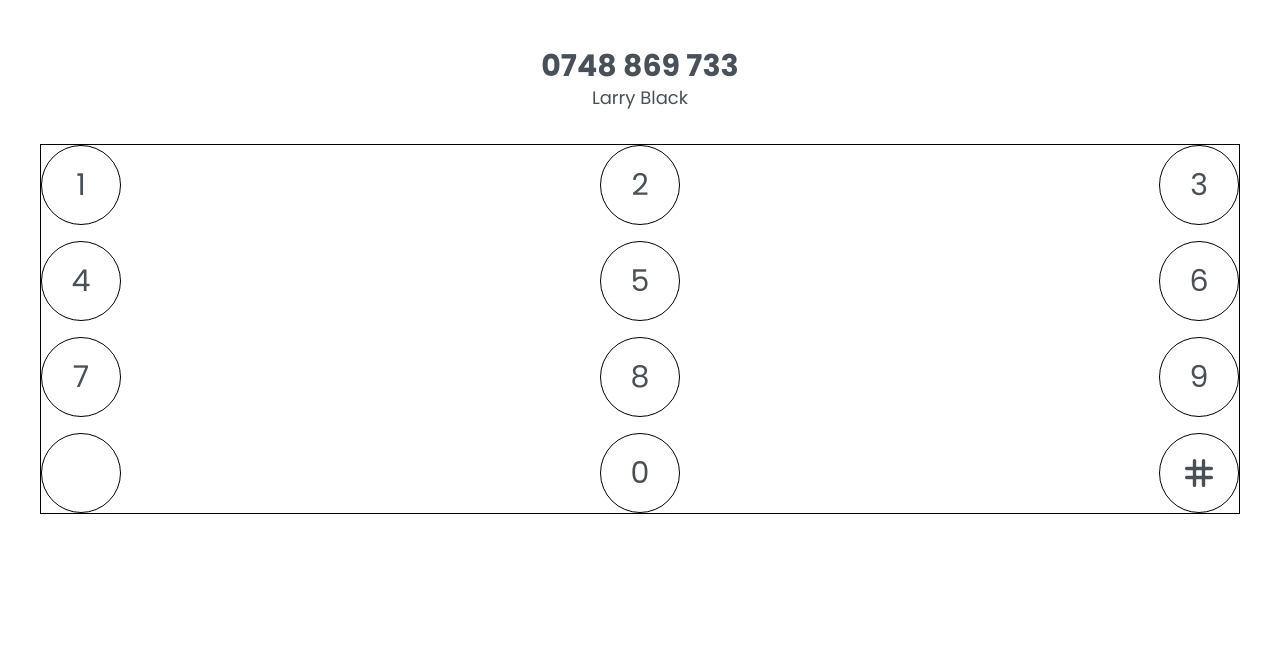
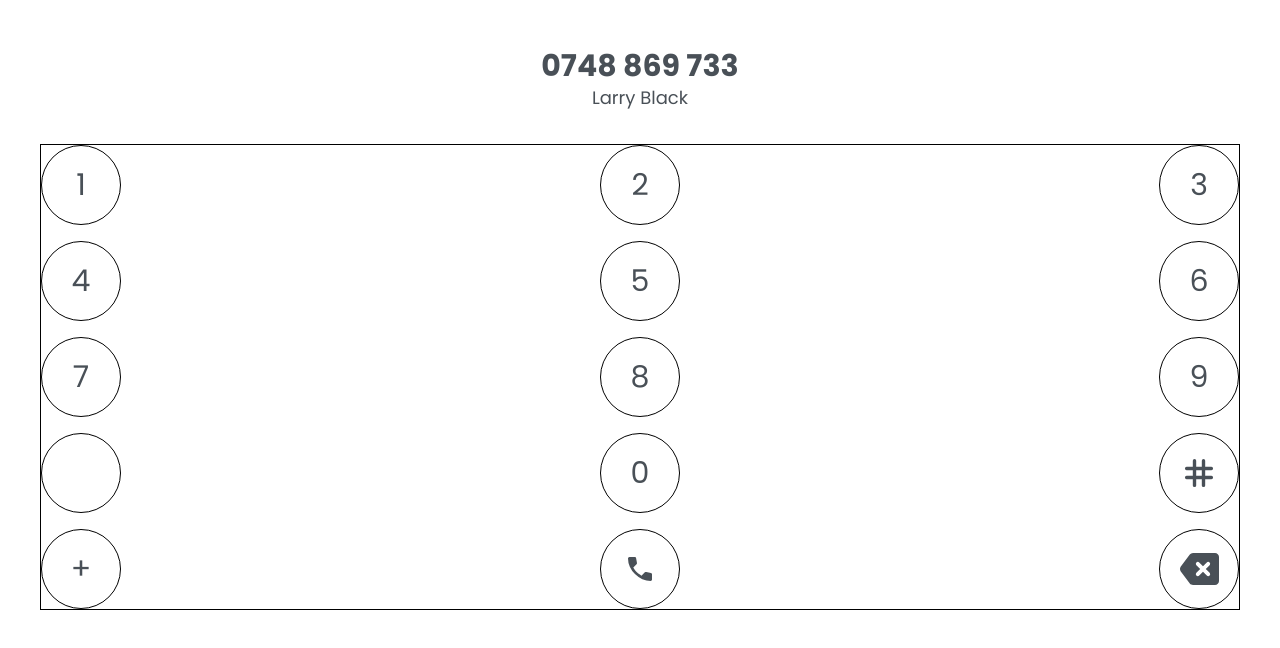
Before and after one commit to rodercode/mobile-pad-challenge, a Vue app: page / in a window 1280 px wide. Shown: the top 648 px of the page. Built offline with nearby package versions, Linux system fonts and the light colour scheme; some icons are missing.

Commit message:
create button components backSpace, Add and call

```diff
--- /dev/null
+++ b/src/components/ButtonAdd.vue
@@ -0,0 +1,17 @@
+<template>
+    <button
+      class="w-20 h-20 text-3xl border-black rounded-full btn-icon border-1"
+    >
+      +
+    </button>
+  </template>
+  <script lang="ts">
+  import { defineComponent } from "vue";
+  export default defineComponent({
+    props: {
+      name: {
+        type: String,
+      },
+    },
+  });
+  </script>
--- /dev/null
+++ b/src/components/ButtonBackSpace.vue
@@ -0,0 +1,24 @@
+<template>
+  <button
+    class="w-20 h-20 text-3xl border-black rounded-full btn-icon place-items-center border-1"
+  >
+    <IconBackspace class="w-12 h-12" />
+  </button>
+</template>
+<script lang="ts">
+import { defineComponent } from "vue";
+import IconBackspace from "~icons/material-symbols/backspace-rounded";
+export default defineComponent({
+  components: {
+    IconBackspace,
+  },
+});
+</script>
+
+<style lang="scss" scoped>
+button {
+  display: flex;
+  justify-content: center;
+  align-items: center;
+}
+</style>
--- /dev/null
+++ b/src/components/ButtonCall.vue
@@ -0,0 +1,29 @@
+<template>
+  <button
+    class="w-20 h-20 text-3xl border-black rounded-full btn-icon border-1"
+  >
+    <IconCall class="w-8 h-8" />
+  </button>
+</template>
+<script lang="ts">
+import { defineComponent } from "vue";
+import IconCall from "~icons/material-symbols/call";
+export default defineComponent({
+  props: {
+    name: {
+      type: String,
+    },
+  },
+  components: {
+    IconCall,
+  },
+});
+</script>
+
+<style lang="scss" scoped>
+button {
+  display: flex;
+  justify-content: center;
+  align-items: center;
+}
+</style>
--- a/src/views/MobilePadView.vue
+++ b/src/views/MobilePadView.vue
@@ -19,6 +19,9 @@
       <!-- BTN NUMBER 0 -->
       <ButtonNumber name="0" />
       <ButtonHash />
+      <ButtonAdd />
+      <ButtonCall />
+      <ButtonBackSpace />
     </main>
   </div>
 </template>
@@ -30,12 +33,18 @@ import { defineComponent } from "vue";
 import ButtonNumber from "../components/ButtonNumbers.vue";
 import ButtonHash from "../components/ButtonHash.vue";
 import ButtonAsterisk from "../components/ButtonAsterisk.vue";
+import ButtonAdd from "../components/ButtonAdd.vue";
+import ButtonCall from "../components/ButtonCall.vue";
+import ButtonBackSpace from "../components/ButtonBackSpace.vue";
 
 export default defineComponent({
   components: {
     ButtonNumber,
     ButtonHash,
     ButtonAsterisk,
+    ButtonAdd,
+    ButtonCall,
+    ButtonBackSpace,
   },
   name: "HomeView",
   data() {
```
